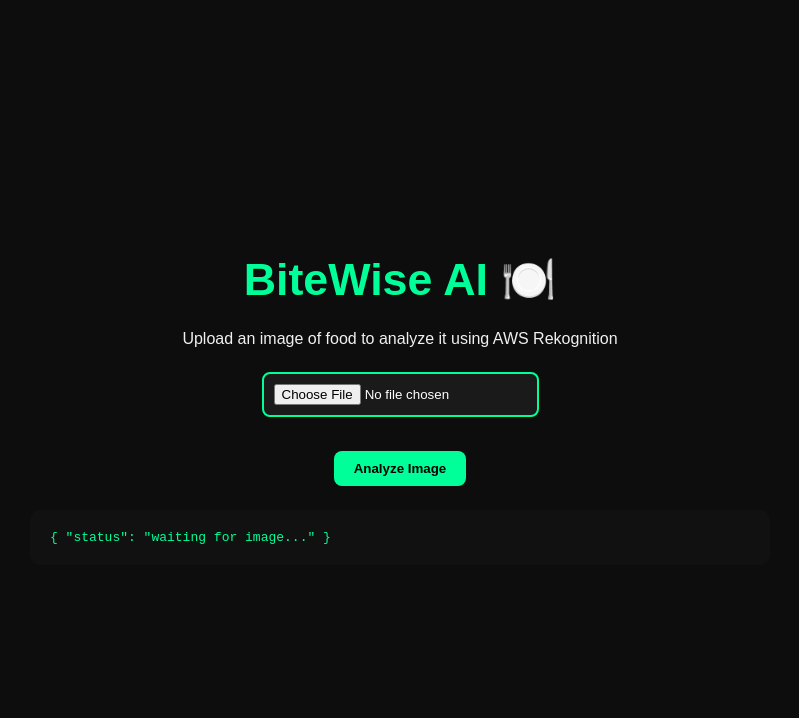
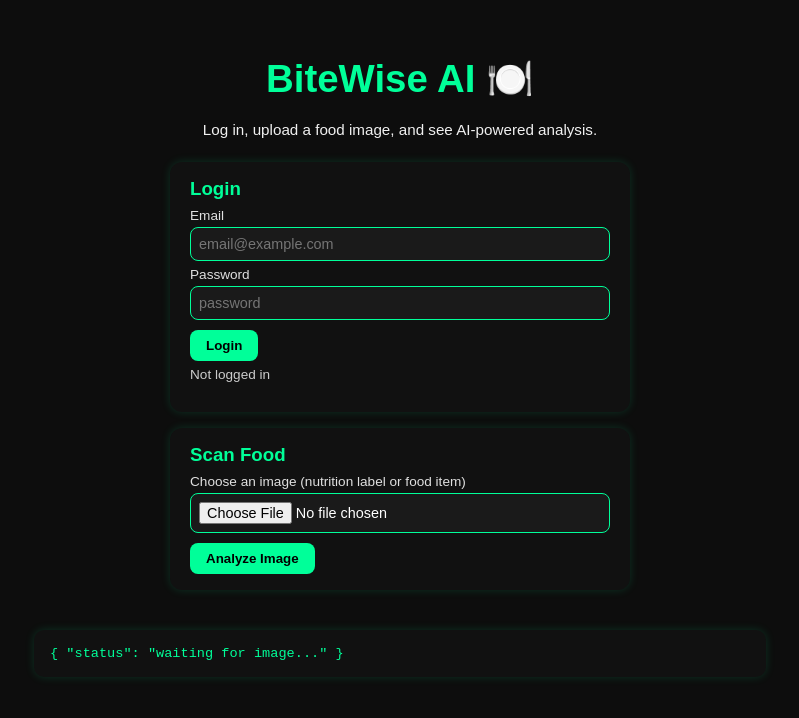
Before and after one commit to Mamasmess333/Fantastic_Four-, a plain HTML site: page frontend/index.html in a window 1280 px wide. Shown: the whole page, without its empty margins (240-1039 px from the left). Drawn offline with Linux system fonts and the light colour scheme.

Commit message:
Update index.html with login + scan interface

```diff
--- a/frontend/index.html
+++ b/frontend/index.html
@@ -12,30 +12,61 @@
       display: flex;
       flex-direction: column;
       align-items: center;
-      justify-content: center;
-      height: 100vh;
+      justify-content: flex-start;
+      min-height: 100vh;
       margin: 0;
+      padding-top: 30px;
       text-align: center;
     }
 
     h1 {
       color: #00ff99;
-      font-size: 2.8rem;
-      margin-bottom: 0.5rem;
+      font-size: 2.4rem;
+      margin-bottom: 0.25rem;
     }
 
-    p {
+    p.subtitle {
       color: #f0f0f0;
       margin-bottom: 1.5rem;
+      font-size: 0.95rem;
     }
 
+    .card {
+      background: #111;
+      border-radius: 12px;
+      padding: 16px 20px;
+      margin-bottom: 16px;
+      width: 90%;
+      max-width: 420px;
+      box-shadow: 0 0 10px rgba(0, 255, 153, 0.15);
+      text-align: left;
+    }
+
+    .card h3 {
+      margin-top: 0;
+      margin-bottom: 8px;
+      color: #00ff99;
+    }
+
+    label {
+      display: block;
+      font-size: 0.85rem;
+      margin-top: 6px;
+      margin-bottom: 4px;
+      color: #e0e0e0;
+    }
+
+    input[type="text"],
+    input[type="password"],
     input[type="file"] {
+      width: 100%;
       background: #1a1a1a;
-      border: 2px solid #00ff99;
+      border: 1px solid #00ff99;
       border-radius: 8px;
       color: white;
-      padding: 10px;
-      margin-bottom: 1rem;
+      padding: 8px;
+      font-size: 0.9rem;
+      box-sizing: border-box;
     }
 
     button {
@@ -44,39 +75,66 @@
       font-weight: bold;
       border: none;
       border-radius: 8px;
-      padding: 10px 20px;
+      padding: 8px 16px;
       cursor: pointer;
       transition: 0.2s ease-in-out;
+      margin-top: 10px;
     }
 
     button:hover {
       background-color: #00cc7a;
-      transform: scale(1.05);
+      transform: scale(1.03);
+    }
+
+    #loginStatus {
+      font-size: 0.85rem;
+      margin-top: 6px;
+      color: #cccccc;
     }
 
     pre {
       background: #111;
       color: #00ff99;
-      padding: 20px;
+      padding: 16px;
       border-radius: 10px;
-      width: 80%;
+      width: 90%;
       max-width: 700px;
       overflow-x: auto;
       margin-top: 1.5rem;
       text-align: left;
+      font-size: 0.85rem;
+      box-shadow: 0 0 10px rgba(0, 255, 153, 0.15);
     }
   </style>
 </head>
 <body>
   <h1>BiteWise AI 🍽️</h1>
-  <p>Upload an image of food to analyze it using AWS Rekognition</p>
+  <p class="subtitle">Log in, upload a food image, and see AI-powered analysis.</p>
 
-  <input type="file" id="imageUpload" accept="image/*">
-  <br>
-  <button onclick="uploadImage()">Analyze Image</button>
+  <!-- Demo login (front-end only) -->
+  <div class="card">
+    <h3>Login</h3>
+    <label for="email">Email</label>
+    <input id="email" type="text" placeholder="email@example.com" />
+
+    <label for="password">Password</label>
+    <input id="password" type="password" placeholder="password" />
+
+    <button onclick="login()">Login</button>
+    <p id="loginStatus">Not logged in</p>
+  </div>
+
+  <!-- Upload + scan section -->
+  <div class="card">
+    <h3>Scan Food</h3>
+    <label for="imageUpload">Choose an image (nutrition label or food item)</label>
+    <input type="file" id="imageUpload" accept="image/*" />
+    <button onclick="uploadImage()">Analyze Image</button>
+  </div>
 
   <pre id="result">{ "status": "waiting for image..." }</pre>
 
-  <script src="/static/script.js" defer></script>
+  <!-- Keep this path if FastAPI serves /static/script.js -->
+  <script src="/static/script.js"></script>
 </body>
 </html>
```
